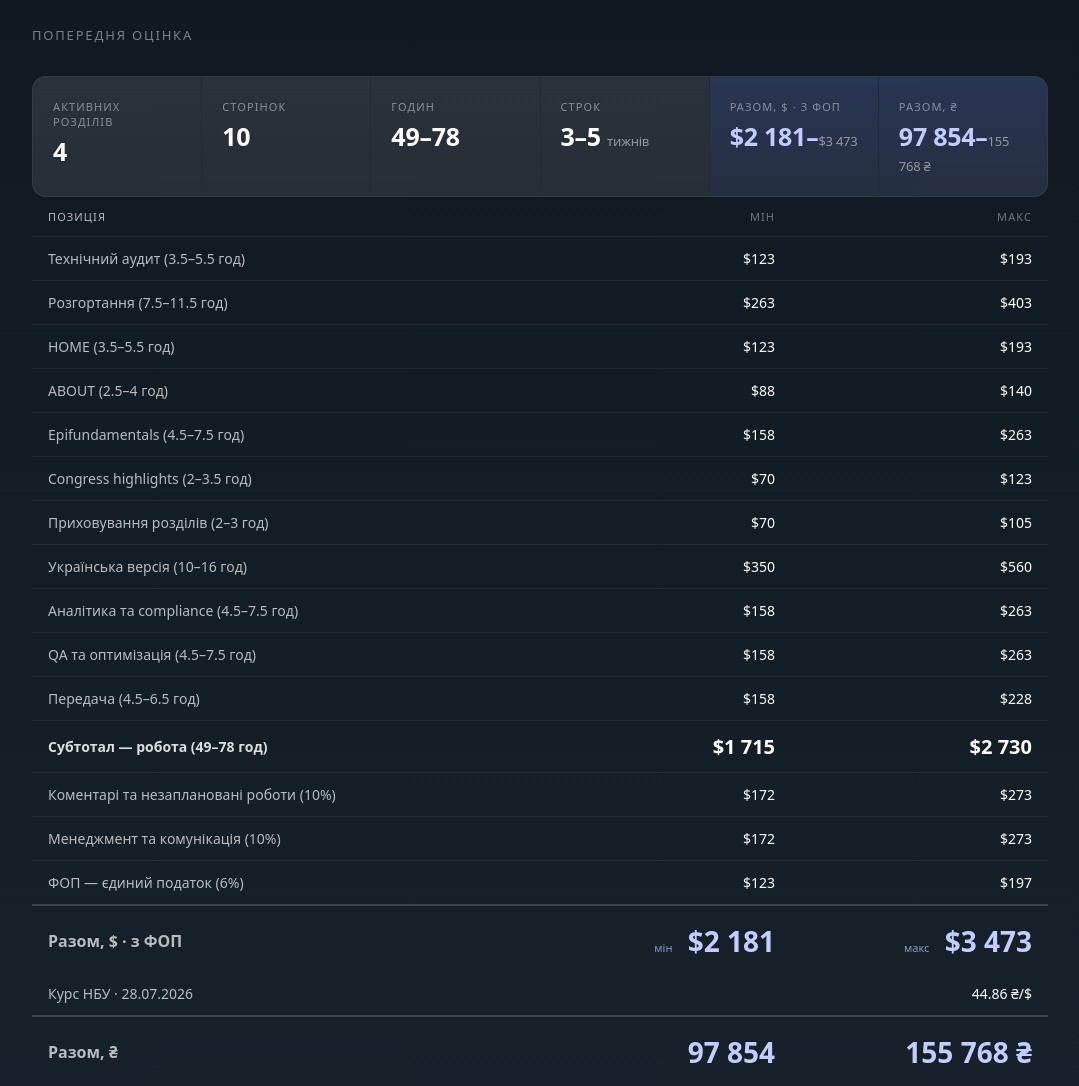
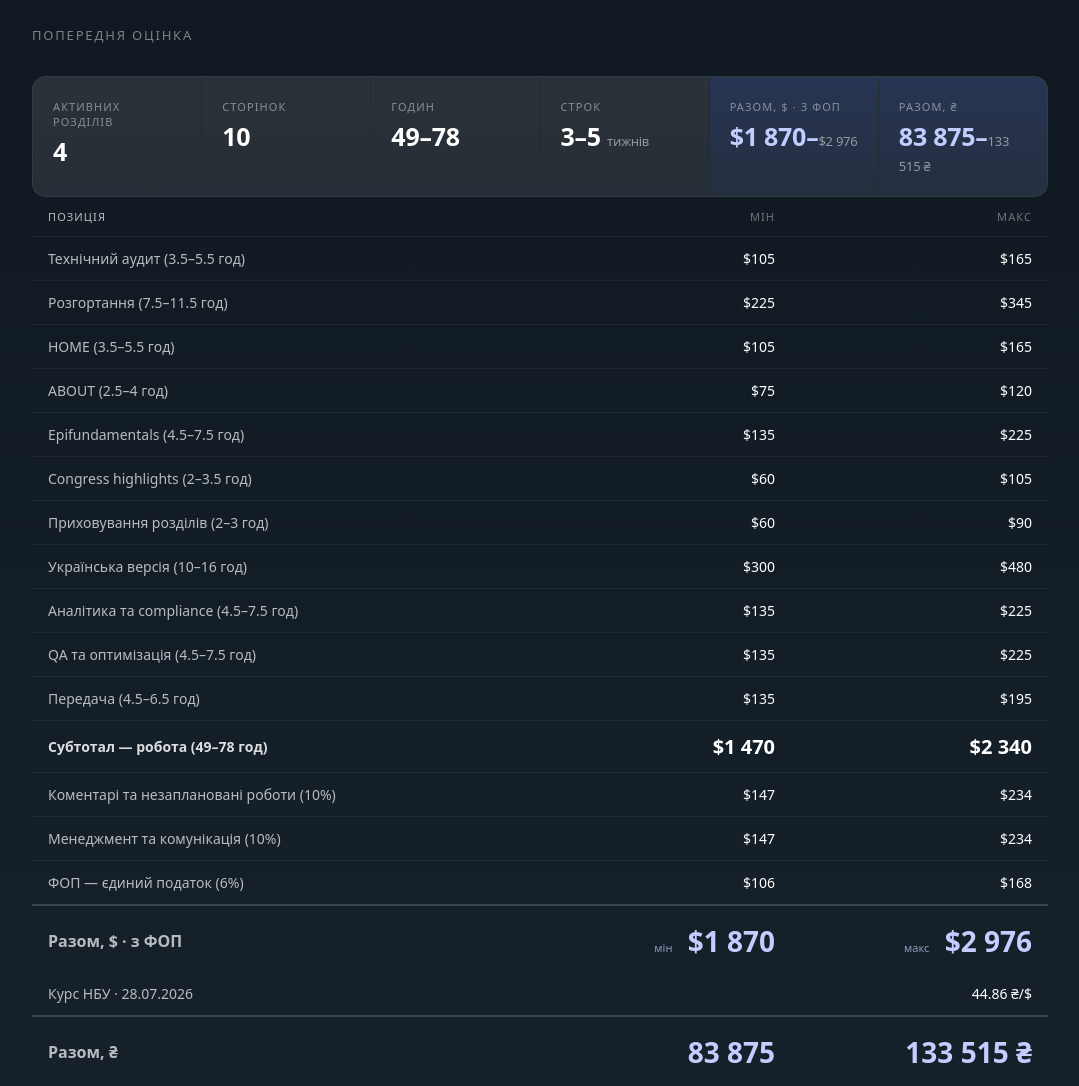
Before and after one commit to chife-mod/epicentral, a plain HTML site: page sitemap/index.html in a window 1280 px wide. Shown: the part 1000-2086 px from the top of the page, without its empty margins (100-1179 px from the left). Drawn offline with Linux system fonts and the light colour scheme.

Commit message:
Рейт 30 — той самий, що й на попередньому проєкті для цього клієнта
Позиціювання: надійний підрядник з адекватними цінами, без цінового стрибка
відносно того, що вже робили для цього замовника.

$2 181–3 473 → $1 870–2 976 (83 875–133 515 грн). Години без змін: 49–78.

```diff
--- a/shared/figures.js
+++ b/shared/figures.js
@@ -10,8 +10,8 @@
 window.MOD_FIGURES = {
   hoursMin: 49,
   hoursMax: 78,
-  totalMin: 2181,      // з ФОП 6%, менеджмент — відсотком
-  totalMax: 3473,
+  totalMin: 1870,      // з ФОП 6%, менеджмент — відсотком
+  totalMax: 2976,
   uahRate: 44.8568,
   uahDate: "28.07.2026",
   weeks: "3–5",
--- a/sitemap/index.html
+++ b/sitemap/index.html
@@ -482,7 +482,7 @@ a.ref-card:hover { border-color: rgba(159,186,205,0.3); background: rgba(255,255
    В fixed-подвиде блок несёт `fix:` (USD-цена блока) в SITEMAP.
    finalUSD: задай число, чтобы зафиксировать утверждённый Total (перебивает расчёт). */
 const CONFIG = {
-  rate: 35,                  // Drupal + DevOps + CMS-робота (не дизайн-лендинг). Клієнту НЕ показуємо.
+  rate: 30,                  // Той самий рейт, що й на Orlyk — UA-ринок. Клієнту НЕ показуємо.
   subtype: "range",          // "range" | "fixed"
   currency: "UAH",           // "USD" | "UAH"
   uahRate: 44.8568, uahDate: "28.07.2026",   // курс НБУ, фіксується на дату договору
```
